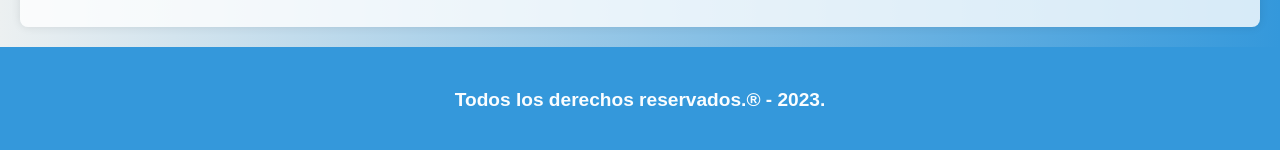
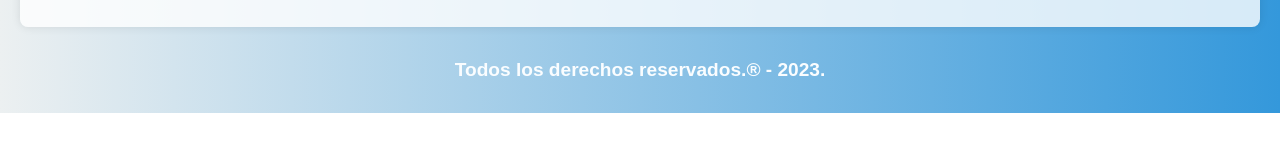
Before and after one commit to MartinLlorente/jesussalvacion, a plain HTML site: page 2jesusSalva2.html in a window 1280 px wide. Shown: the part 3298-3448 px from the top of the page. After the commit the page ends 3411 px from the top, so only its background shows below. Drawn offline with Linux system fonts and the light colour scheme.

Commit message:
2jesusSalva2.html

```diff
--- a/2jesusSalva2.html
+++ b/2jesusSalva2.html
@@ -142,8 +142,8 @@
             <center><iframe src="https://nmidigital.com/wp-content/uploads/2020/09/Rosh-Hashan%C3%A1-cielo.jpg" height="480" width="720" frameborder="0" scrolling="no"></iframe></center>
         </section>
     </main>
-    <footer>
+    <center>
         <p> <font color="#FAFDFF"><h5>Todos los derechos reservados.® - 2023.</h5></fon></p>
-    </footer>
+    </center>
 </body>
 </html>
```
